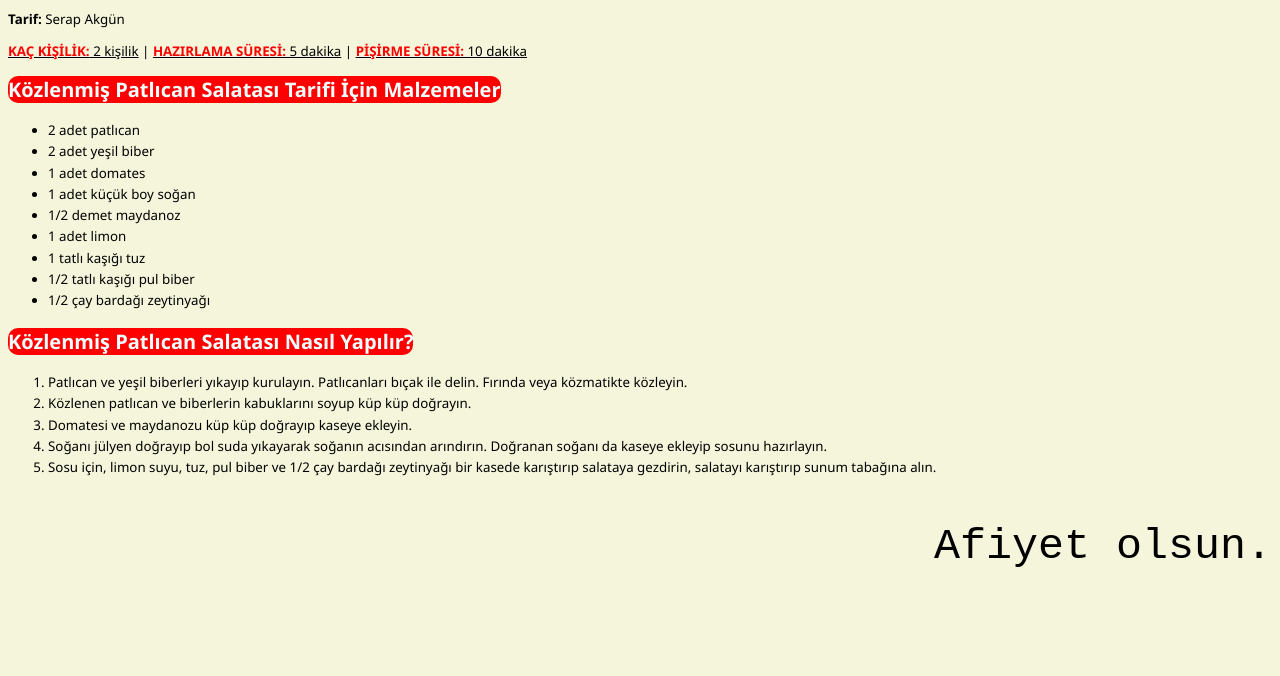
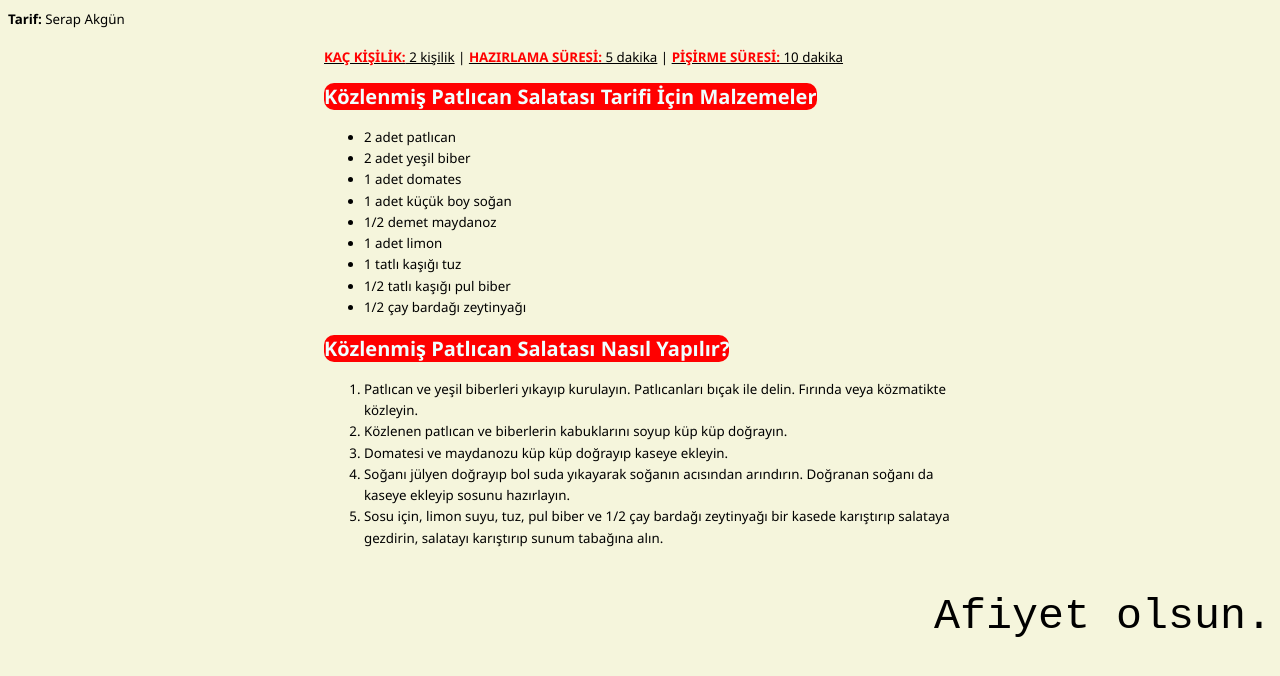
Before and after one commit to kilicnimet/yemek-tarifi, a plain HTML site: page index.html in a window 1280 px wide. Shown: the part 560-1236 px from the top of the page. Before the commit the page ends 1174 px from the top, so only its background shows below. Drawn offline with Linux system fonts and the light colour scheme.

Commit message:
yorumlar eklendi

```diff
--- a/index.html
+++ b/index.html
@@ -6,15 +6,23 @@
     <meta name="viewport" content="width=device-width, initial-scale=1.0">
     <title>Yemek Tarifi</title>
 </head>
+<!-- sayfanın tamamına arkaplan rengi, yazı tipi ve yazı boyutu verdim -->
 <body style="background-color: beige;font-size: smaller; font-family: 'Segoe UI', Tahoma, Geneva, Verdana, sans-serif;">
+<!-- sayfayı header ve section olarak ayırdım çünkü header sola dayalı duruyor. tarif ismi, tarif görseli ve kısa açıklama burada yazıyor -->
+<!-- headerla section arasında 20 piksel boşluk verdim -->
+<header style="margin-bottom:20px ;">
     <h1><strong><em>Közlenmiş Patlıcan Salatası</em></strong> </h1>
     <img src="https://cdn.yemek.com/mnresize/1250/833/uploads/2022/08/kozlenmis-patlican-salatasi-serap.jpg" alt="Közlenmiş Patlıcan Salatası" width="600">
     <p><strong><em>Salata sevenlere nefis bir tarif olan köz patlıcan salatasını denemelerini öneriyoruz. Ana yemeklerinizin yanına çok yakışacak bu lezzeti kaçırmayın.</em></strong></p>
     <p><strong>Tarif:</strong> Serap Akgün</p>
-
+</header>
+<!-- section genişliğini %50 dediğimde sayfanın yarısını kapladı. margin auto diyerek de sağdan soldan eşit boşluk vererek section bölümünü ortaladım -->
+<section style="width:50%; margin:auto;">
+    <!-- span diyerek yazının sadece bir bölümüne stil tanımlayabildim -->
     <p><u><span style="color: red ;"><strong>KAÇ KİŞİLİK:</strong></span> 2 kişilik</u>  |  <u><span style="color: red ;"><strong>HAZIRLAMA SÜRESİ:</span></strong> 5 dakika</u>   |  <u><span style="color: red ;"><strong>PİŞİRME SÜRESİ:</span></strong> 10 dakika</u> </p>
-<section>
+    <!-- border radius ile yazının arkaplanındaki renklerin köşelerini yuvarlaklaştırdım. satırı kaplamasın diye fit-content ile sadece yazı kadar renklendirdim. -->
     <h2 style="border-radius: 10px; display:block; background-color: red; width: fit-content; color: azure;">Közlenmiş Patlıcan Salatası Tarifi İçin Malzemeler</h2>
+    <!-- liste öğeleri arasına yazı boyutunun 1,6 katı kadar satır boşluğu verdim. çok bitişik olmaması için artırdım -->
     <ul style="line-height: 1.6;">
         <li>2 adet patlıcan</li>
         <li>2 adet yeşil biber</li>
@@ -26,7 +34,9 @@
         <li>1/2 tatlı kaşığı pul biber</li>
         <li>1/2 çay bardağı zeytinyağı</li>
     </ul>
+    <!-- border radius ile yazının arkaplanındaki renklerin köşelerini yuvarlaklaştırdım. satırı kaplamasın diye fit-content ile sadece yazı kadar renklendirdim. -->
     <h2 style="border-radius: 10px; display:block; background-color: red; width: fit-content; color: azure;">Közlenmiş Patlıcan Salatası Nasıl Yapılır?</h2>
+    <!-- liste öğeleri arasına yazı boyutunun 1,6 katı kadar satır boşluğu verdim. çok bitişik olmaması için artırdım -->
     <ol style="line-height: 1.6;">
         <li>Patlıcan ve yeşil biberleri yıkayıp kurulayın. Patlıcanları bıçak ile delin. Fırında veya közmatikte közleyin.</li>
         <li>Közlenen patlıcan ve biberlerin kabuklarını soyup küp küp doğrayın.</li>
@@ -35,6 +45,7 @@
         <li>Sosu için, limon suyu, tuz, pul biber ve 1/2 çay bardağı zeytinyağı bir kasede karıştırıp salataya gezdirin, salatayı karıştırıp sunum tabağına alın.</li>
     </ol>
 </section>
+<!-- afiyet olsun yazısını monospace font ile görüntüledim. yazıyı ekranın sağına hizalattım. 4em diyerek bulunduğu ekran boyutuna göre değişik ölçülerde gözükmesini sağladım. -->
     <p style="font-family:monospace; font-size: 4em;  text-align: right;">Afiyet olsun.</p>
 </body>
 </html>
```
